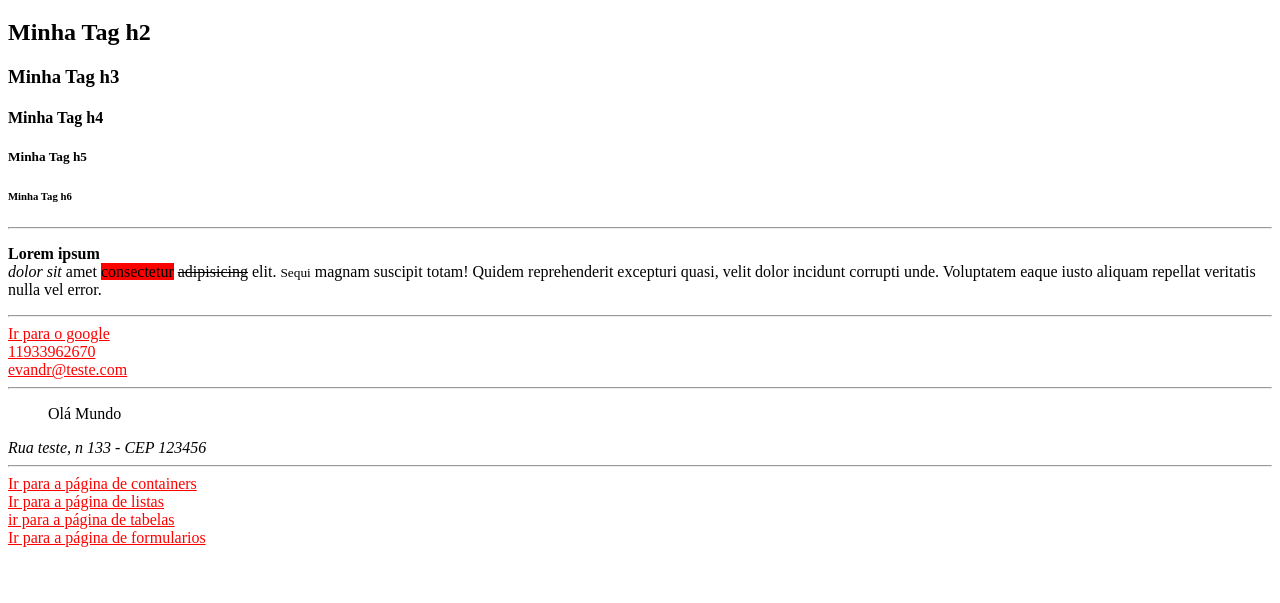
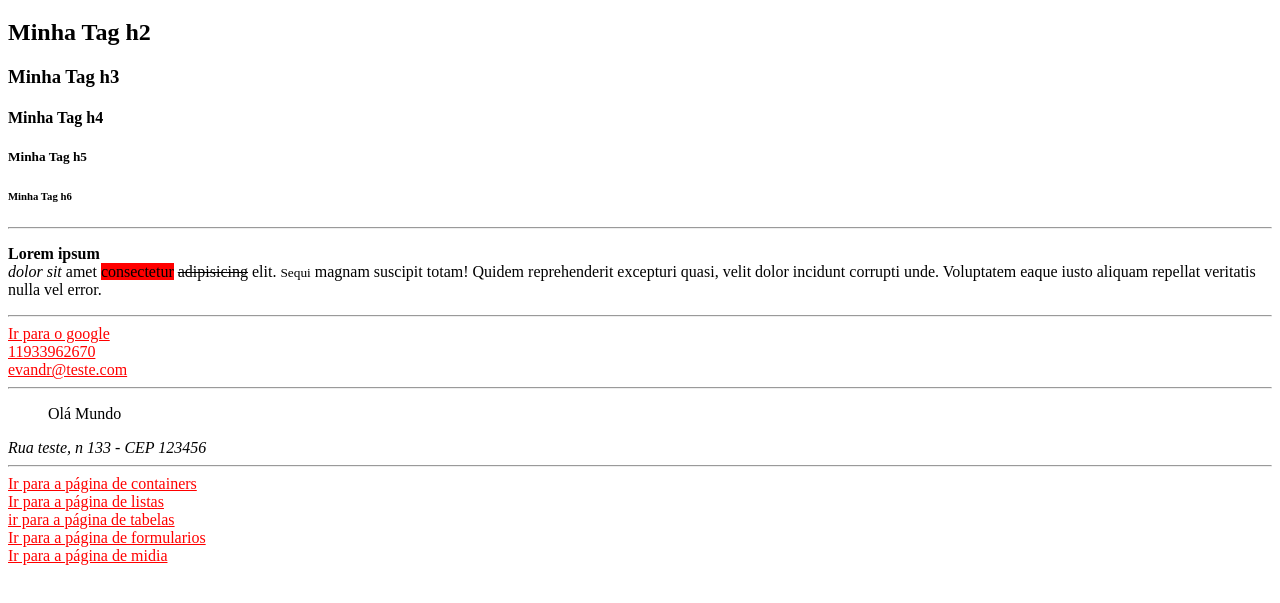
Before and after one commit to ordnav3/htmlebac_aula_modulo3, a plain HTML site: page index.html in a window 1280 px wide. Shown: the part 61-664 px from the top of the page. Drawn offline with Linux system fonts and the light colour scheme.

Commit message:
Adição da página de midia

```diff
--- a/index.html
+++ b/index.html
@@ -44,6 +44,7 @@
     <a href="./tabelas.html" title="tabelas">ir para a página de tabelas</a>
     <br>
     <a href="./formularios.html" title="formularios">Ir para a página de formularios</a>
-
+    <br>
+    <a href="./midia.html">Ir para a página de midia</a>
 </body>
 </html>
```
Also changed, not shown: midia.html (added).
